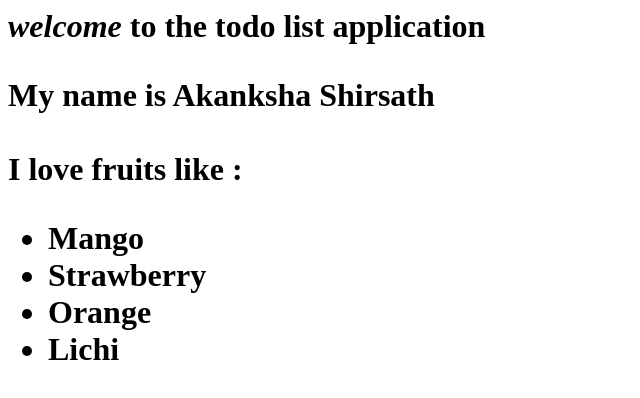
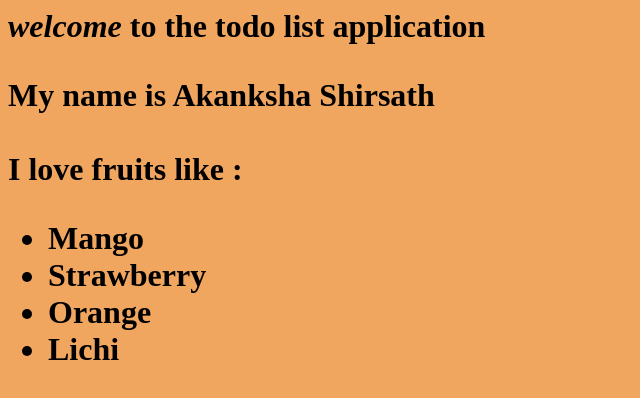
Before and after one commit to AkRanu/todo_2017fall, a plain HTML site: page index.html in a window 1280 px wide. Shown: the whole page, without its empty margins (0-640 px from the left). Drawn offline with Linux system fonts and the light colour scheme.

Commit message:
Added color to background

```diff
--- a/index.html
+++ b/index.html
@@ -1,5 +1,5 @@
 <html>
-<body>
+<body style="background-color:#F1A65F">
 
 <h1>
 
```
